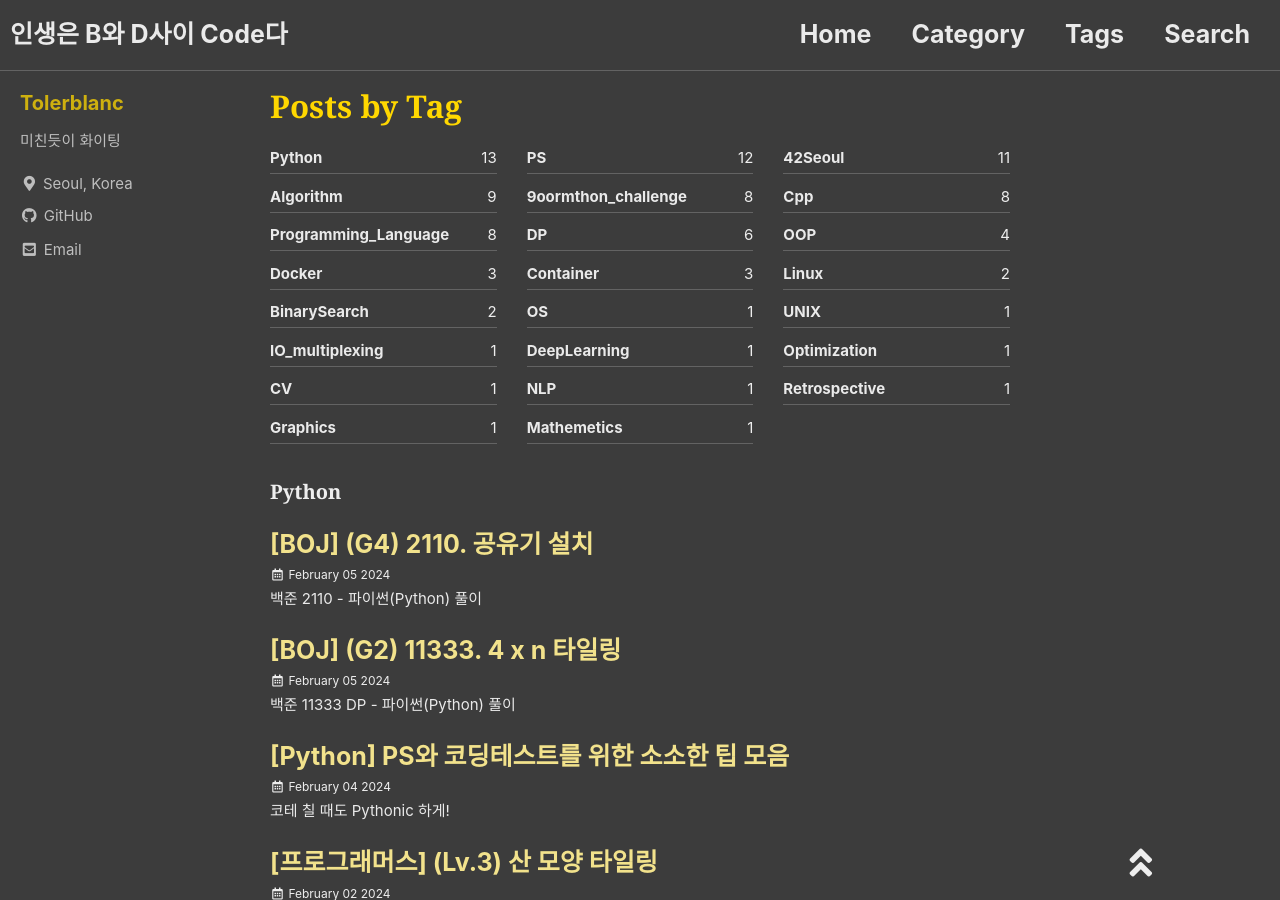
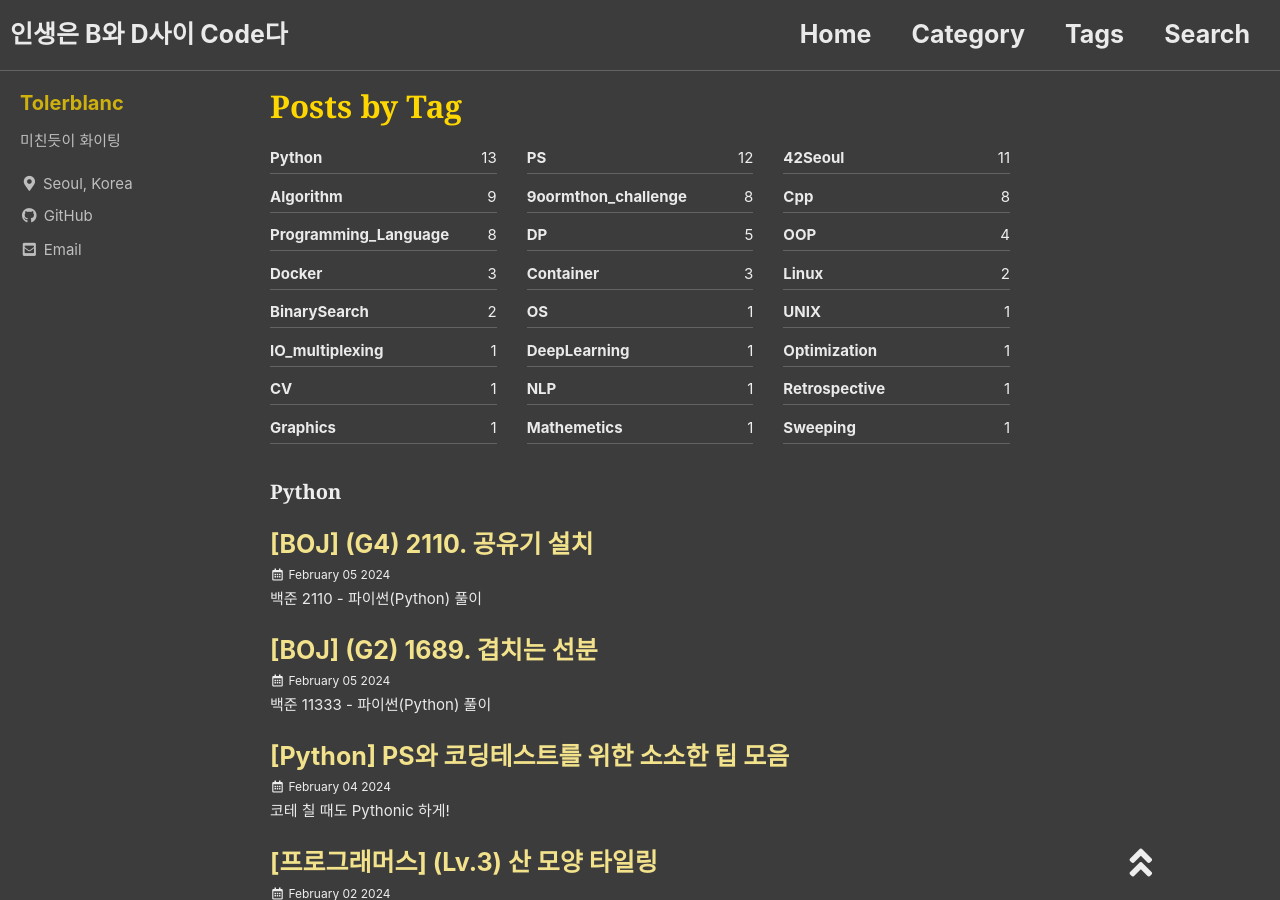
Before and after one commit to Tolerblanc/Tolerblanc.github.io, a Jekyll site: the page built from _pages/tag-archive.md, in a window 1280 px wide and 900 px high. Built offline with Jekyll 4.4.1, drawn with Linux system fonts in a browser that asks for light colours; cached includes are drawn as plain includes; nearby versions of some CDN libraries; some web fonts are replaced; some of the changed text lies outside the part shown.

Commit message:
fix post title

```diff
--- a/_posts/PS/BOJ/2024-02-05-boj-1689.md
+++ b/_posts/PS/BOJ/2024-02-05-boj-1689.md
@@ -1,11 +1,11 @@
 ---
-title: "[BOJ] (G2) 11333. 4 x n 타일링"
-excerpt: "백준 11333 DP - 파이썬(Python) 풀이"
+title: "[BOJ] (G2) 1689. 겹치는 선분"
+excerpt: "백준 11333 - 파이썬(Python) 풀이"
 
 categories:
     - BOJ
 tags:
-    - [Python, PS, DP]
+    - [Python, PS, Sweeping]
 
 date: 2024-02-05
 last_modified_at: 2024-02-05
```
